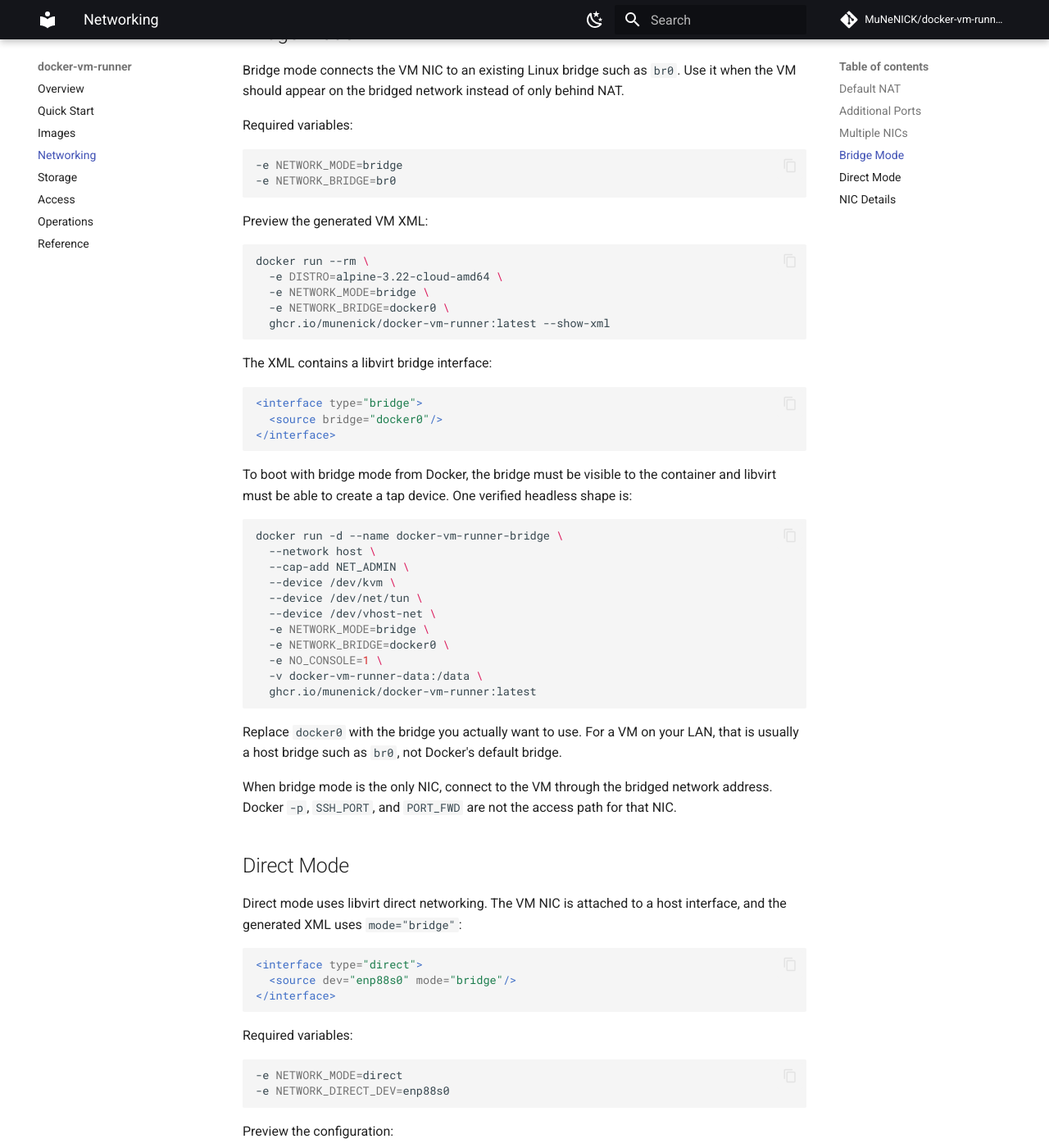
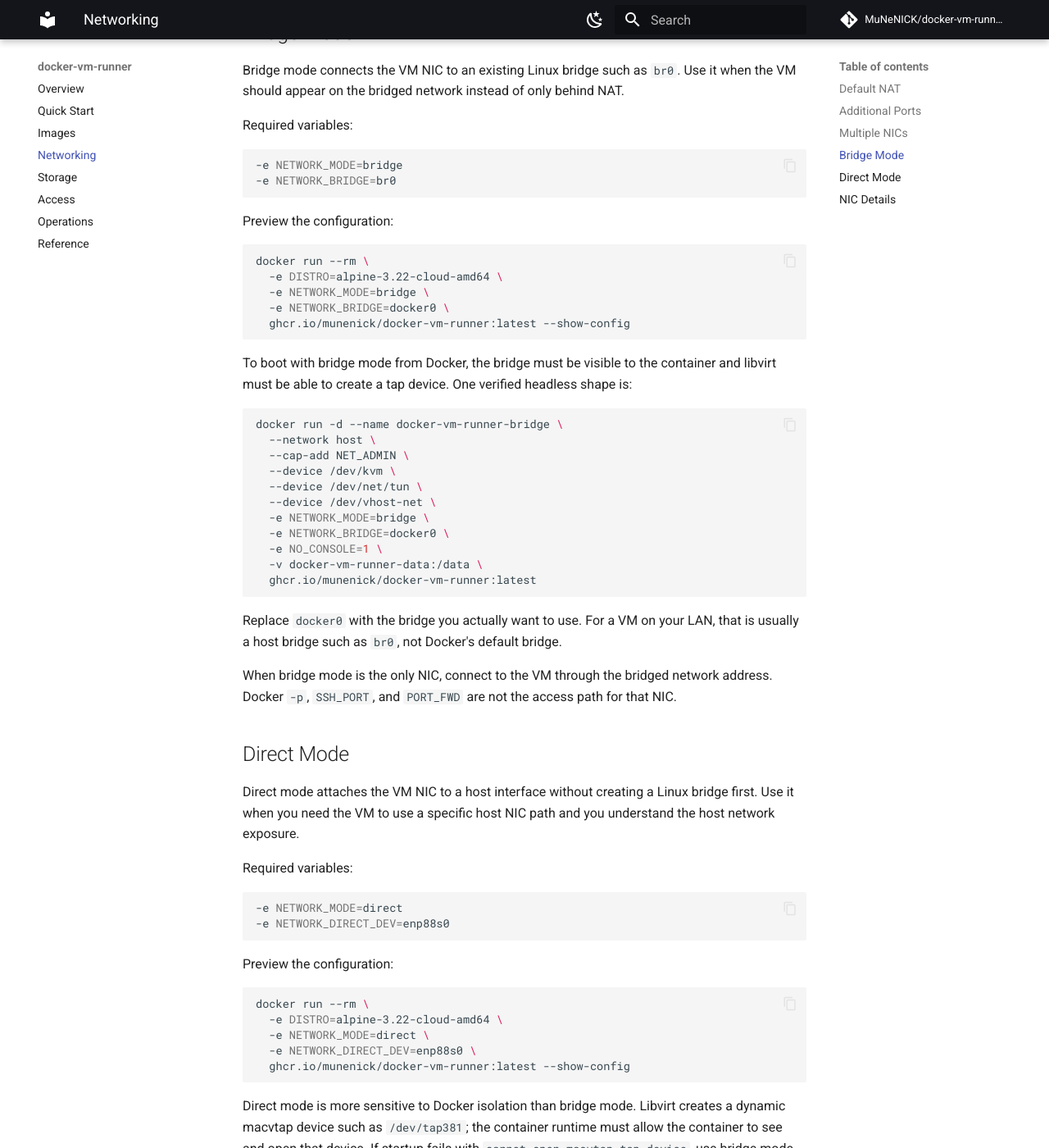
Before and after one commit to MuNeNICK/docker-vm-runner, an MkDocs documentation site: the page built from docs/content/networking.md, in a window 1280 px wide and 1400 px high, scrolled down 1812 px. Shown: the whole window at 82% size. Built offline with MkDocs 1.6.1 and Material for MkDocs 9.7.7, drawn with Linux system fonts in a browser that asks for light colours; comment, search, counter and statistics services are not loaded.

Commit message:
docs: keep networking guide user-facing

````diff
--- a/docs/content/networking.md
+++ b/docs/content/networking.md
@@ -84,22 +84,14 @@
 -e NETWORK_BRIDGE=br0
 ```
 
-Preview the generated VM XML:
+Preview the configuration:
 
 ```bash
 docker run --rm \
   -e DISTRO=alpine-3.22-cloud-amd64 \
   -e NETWORK_MODE=bridge \
   -e NETWORK_BRIDGE=docker0 \
-  ghcr.io/munenick/docker-vm-runner:latest --show-xml
-```
-
-The XML contains a libvirt bridge interface:
-
-```xml
-<interface type="bridge">
-  <source bridge="docker0"/>
-</interface>
+  ghcr.io/munenick/docker-vm-runner:latest --show-config
 ```
 
 To boot with bridge mode from Docker, the bridge must be visible to the container and libvirt must be able to create a tap device. One verified headless shape is:
@@ -124,13 +116,7 @@
 
 ## Direct Mode
 
-Direct mode uses libvirt direct networking. The VM NIC is attached to a host interface, and the generated XML uses `mode="bridge"`:
-
-```xml
-<interface type="direct">
-  <source dev="enp88s0" mode="bridge"/>
-</interface>
-```
+Direct mode attaches the VM NIC to a host interface without creating a Linux bridge first. Use it when you need the VM to use a specific host NIC path and you understand the host network exposure.
 
 Required variables:
 
````
